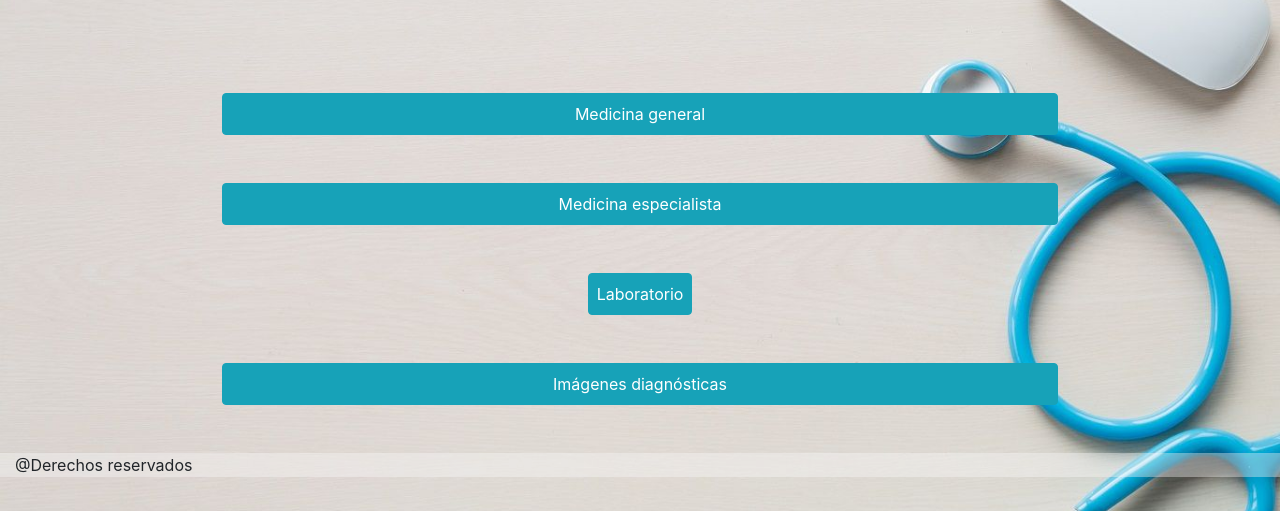
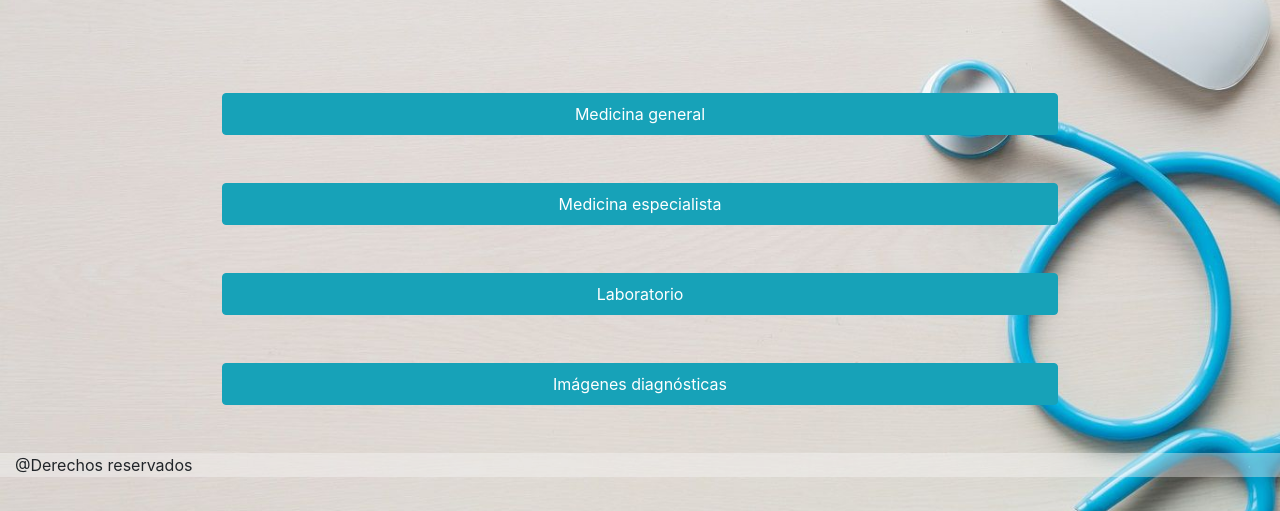
Before and after one commit to carolinarozo/asignadorTurnos, a plain HTML site: page index.html in a window 1280 px wide. Shown: the part 289-800 px from the top of the page. Drawn offline with nearby package versions, Linux system fonts and the light colour scheme.

Commit message:
Update index.html

```diff
--- a/index.html
+++ b/index.html
@@ -65,7 +65,7 @@
         </div>
         <div class="row justify-content-center m-5">
             <div class="col-md-9 text-center ">
-                <a class="btn btn-info w-200 w-md-25 p-md-2" id="btnlaboratrio" href="./formulario.html">Laboratorio</a>
+                <a class="btn btn-info w-100 w-md-25 p-md-2" id="btnlaboratrio" href="./formulario.html">Laboratorio</a>
             </div>
         </div>
         <div class="row justify-content-center m-5">
```
